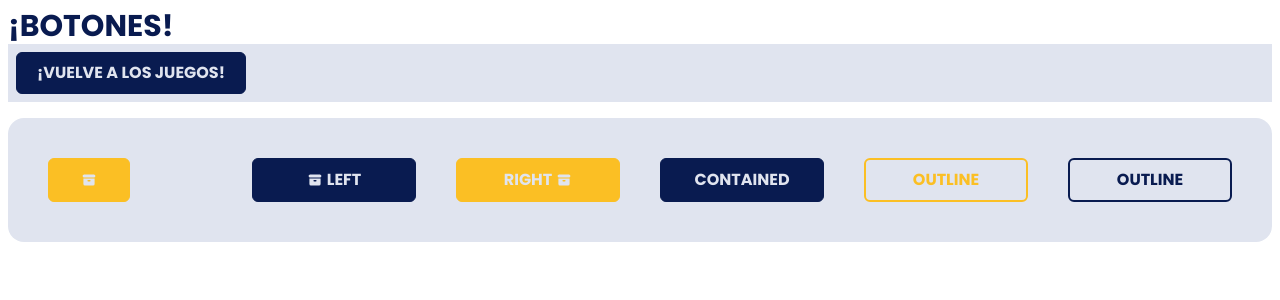
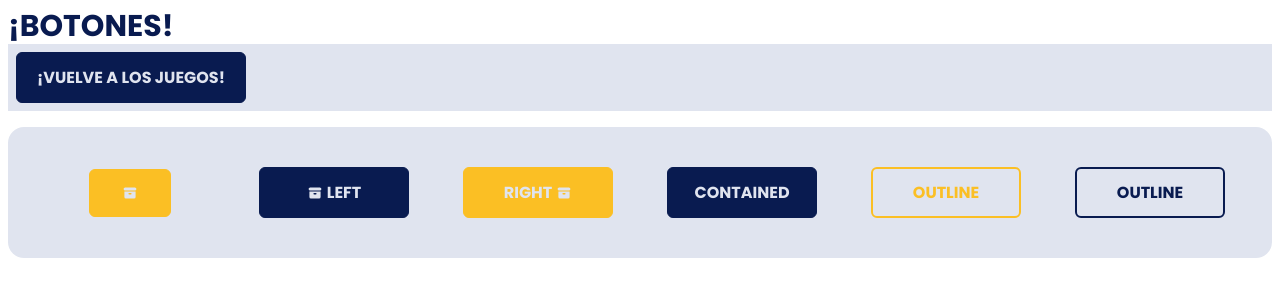
Before and after one commit to Roonder/promarketing-test, a Next.js app: page /buttons in a window 1280 px wide. Shown: the top 300 px of the page. Built offline with nearby package versions, Linux system fonts and the light colour scheme.

Commit message:
[styles]: Adjusting Buttons

```diff
--- a/src/app/buttons/page.tsx
+++ b/src/app/buttons/page.tsx
@@ -14,7 +14,7 @@ export default function Buttons() {
                 </Link>
             </div>
 
-            <div className="mt-4 grid grid-cols-6 gap-10 p-10 w-full bg-marble sm:rounded-lg lg:rounded-2xl">
+            <div className="mt-4 grid sm:grid-cols-3 items-center place-items-center lg:grid-cols-6 gap-10 p-10 w-full bg-marble sm:rounded-lg lg:rounded-2xl">
                 <Button variant="accent" type="only-icon" icon={<HiArchive />} />
 
                 <Button text="Left" icon={<HiArchive />}/>
--- a/src/components/Button.tsx
+++ b/src/components/Button.tsx
@@ -7,11 +7,11 @@ const styles: { [key: string]: any} = {
     'primary-outline': 'bg-transparent hover:bg-primary/10 active:bg-primary-500 border-2 text-primary border-primary active:border-primary active:text-marble disabled:bg-transparent disabled:border-custom-neutral-500 disabled:text-custom-neutral-500 disabled:cursor-not-allowed',
     'accent-outline': 'bg-transparent hover:bg-accent/10 active:bg-accent border-2 text-accent border-accent active:text-marble disabled:bg-transparent disabled:border-custom-neutral-500 disabled:text-custom-neutral-500 disabled:cursor-not-allowed',
     types: {
-        'only-icon': 'flex justify-center items-center w-[81.5px]',
-        'icon-left': 'flex gap-1 items-center justify-center',
-        'icon-right': 'flex flex-row-reverse gap-1 items-center justify-center',
-        'contained': 'flex justify-center items-center',
-        'outline': 'flex justify-center items-center'
+        'only-icon': 'flex justify-center items-center w-[81.5px] h-[48px]',
+        'icon-left': 'flex gap-1 items-center justify-center  lg:min-w-[150px] h-[51px]',
+        'icon-right': 'flex flex-row-reverse gap-1 items-center justify-center lg:min-w-[150px] h-[51px]',
+        'contained': 'flex justify-center items-center lg:min-w-[150px] h-[51px]',
+        'outline': 'flex justify-center items-center lg:min-w-[150px] h-[51px]'
     }
 };
 
```
